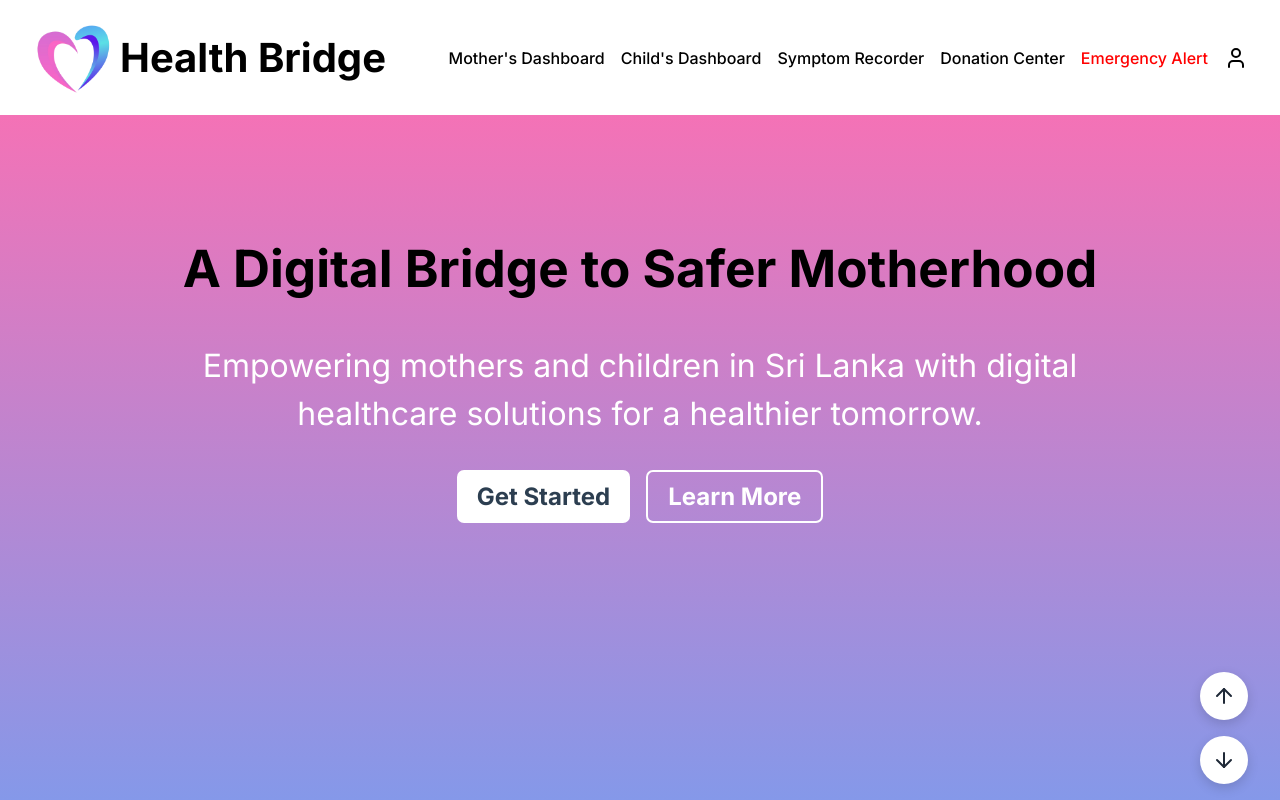
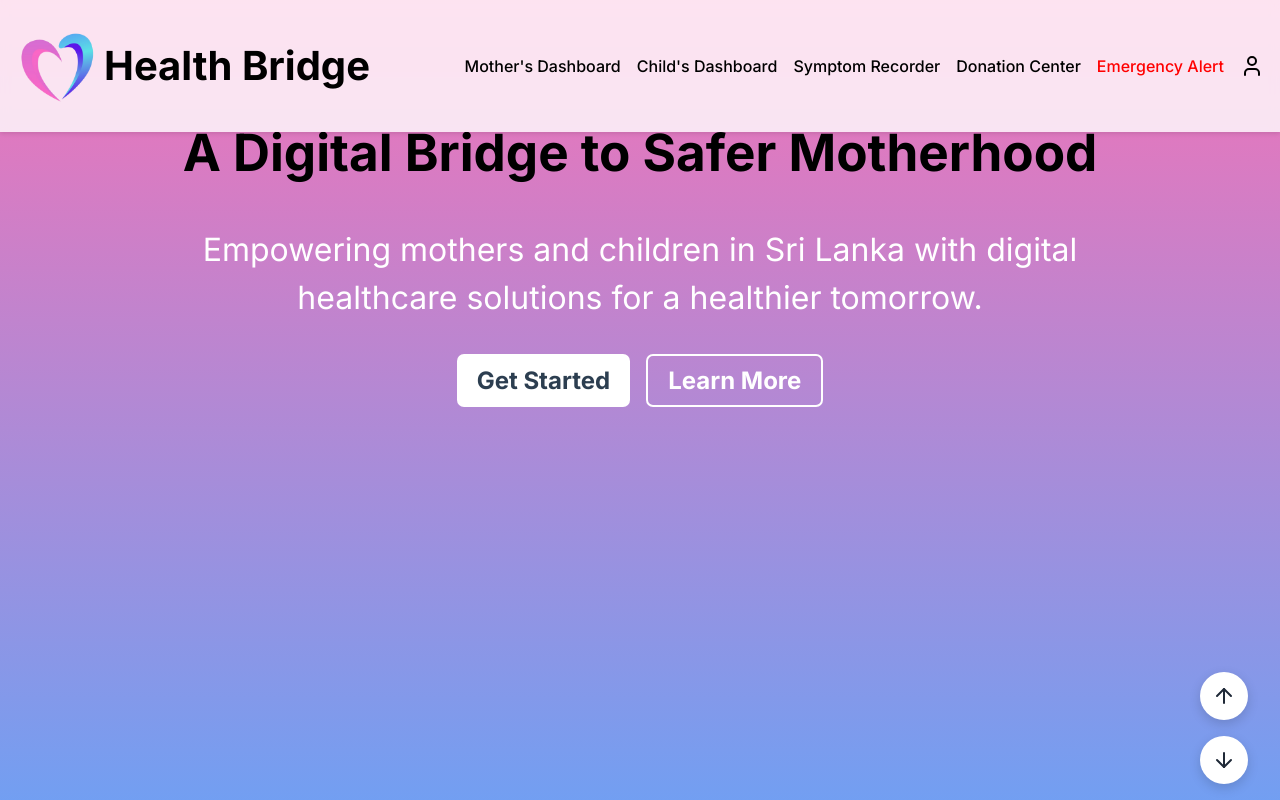
Before and after one commit to Methma-02/Health_Bridge, a React (Vite) app in the folder frontend/: page / in a window 1280 px wide. Shown: the top 800 px of the page. Built offline with nearby package versions, Linux system fonts and the light colour scheme.

Commit message:
Update Header.css

```diff
--- a/frontend/src/HeaderFooter/Header.css
+++ b/frontend/src/HeaderFooter/Header.css
@@ -1,12 +1,20 @@
 @import url('https://fonts.googleapis.com/css2?family=Inter:wght@400;500;600;700&display=swap');
+/* Header Styles */
 /* Header Styles */
 .health-bridge-header {
   display: flex;
   justify-content: space-between;
   align-items: center;
-  padding: 1rem 2rem;
-  background-color: white;
-  box-shadow: 0 2px 4px rgba(0,0,0,0.1);
+  padding: 1rem 1rem;
+  background-color: rgba(255, 255, 255, 0.8); /* Translucent white background */
+  backdrop-filter: blur(5px); /* Adds a blur effect to content behind the header */
+  box-shadow: 0 2px 4px rgba(0, 0, 0, 0.1);
+  position: fixed; /* Makes the header fixed */
+  top: 0; /* Positions it at the top */
+  left: 0; /* Aligns it to the left edge */
+  right: 0; /* Extends it to the right edge */
+  z-index: 1000; /* Ensures the header appears above other content */
+  height: 100px;
 }
 
 .logo-container {
```
